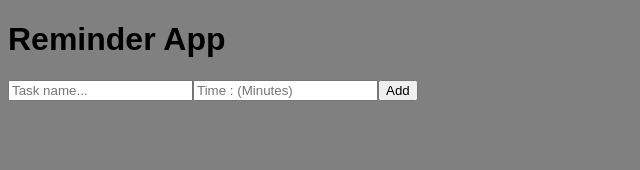
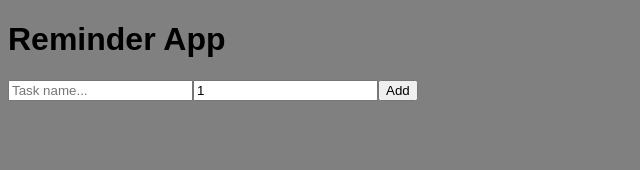
Before and after one commit to iSmirk-01/Reminder-App, a React (Vite) app in the folder reminder/: page / in a window 1280 px wide. Shown: the top 170 px of the page, without its empty margins (0-640 px from the left). Built offline with nearby package versions, Linux system fonts and the light colour scheme.

Commit message:
fixed input bugs

```diff
--- a/reminder/src/components/Form.tsx
+++ b/reminder/src/components/Form.tsx
@@ -9,7 +9,7 @@ export default function ReminderApp() {
 
   const [tasks, setTasks] = useState<Task[]>([])
   const [newTask, setNewTask] = useState('')
-  const [taskTime, setTaskTime] = useState<string | ''>('')
+  const [taskTime, setTaskTime] = useState<string | number>(1)
   const [errorMsg, setErrorMsg] = useState<string | null>(null)
 
   function handleInputChange(event: ChangeEvent<HTMLInputElement>){
@@ -25,11 +25,11 @@ export default function ReminderApp() {
     if (newTask.trim() !== "" && timeInMinutes !== 0) {
       setTasks([...tasks, { name: newTask, timeLeft: timeInMinutes * 60 }]);
       setNewTask("");
-      setTaskTime("");
+      setTaskTime(1);
       setErrorMsg(null);
     } else {
       setErrorMsg(
-        "Reminder Name and Task Time must not be empty Or have the same Name."
+        "Reminder Name and Task Time must not be empty."
       );
     }
   }
@@ -58,8 +58,8 @@ export default function ReminderApp() {
   return(
     <div>
       <h1>Reminder App</h1>
-      <input onChange={handleInputChange} type="text" placeholder='Task name...' />
-      <input onChange={handleTimeChange} type="number" placeholder='Time : (Minutes)' min='1' />
+      <input onChange={handleInputChange} type="text" placeholder='Task name...' value={newTask} />
+      <input onChange={handleTimeChange} type="number" placeholder='Time : (Minutes)' min='1' value={taskTime} />
       <button onClick={addTask}>Add</button>
       {errorMsg && <div>{errorMsg}</div>}
       {tasks.map((task, index) => (
```
